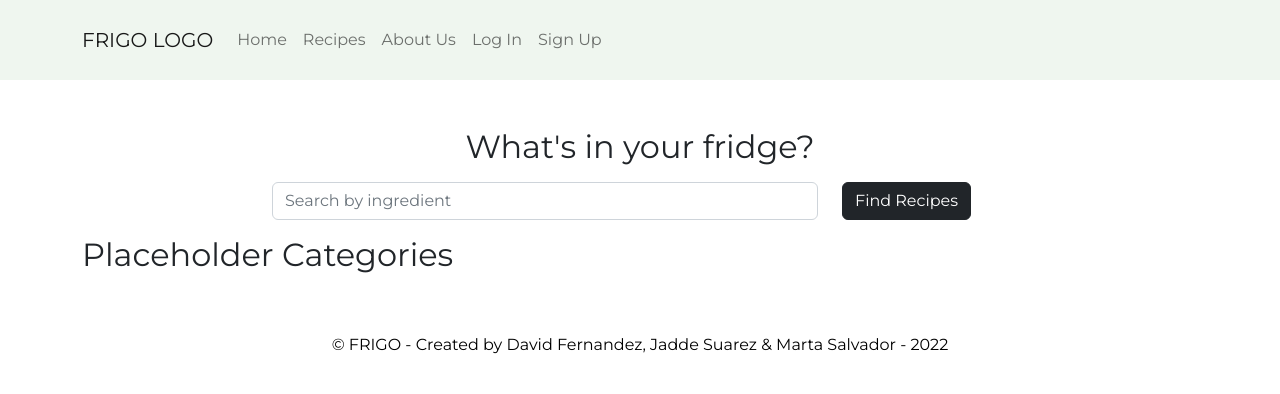
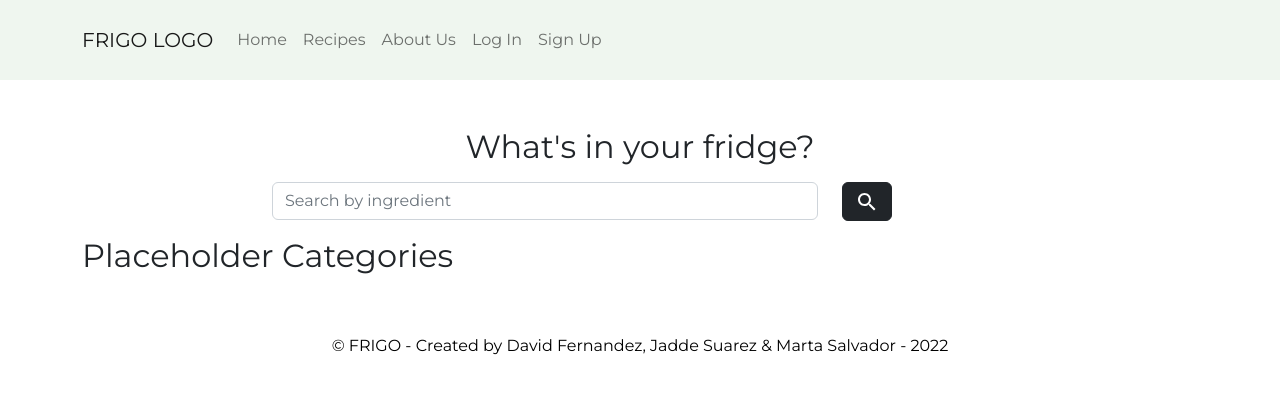
Before and after one commit to David-Fernandez-Lopez/FRIGO-client, a React (Create React App) app: page / in a window 1280 px wide. Shown: the top 394 px of the page. Built offline with nearby package versions, Linux system fonts and the light colour scheme; no server answers.

Commit message:
seacrhBar

```diff
--- a/package.json
+++ b/package.json
@@ -3,6 +3,10 @@
   "version": "0.1.0",
   "private": true,
   "dependencies": {
+    "@emotion/react": "^11.10.5",
+    "@emotion/styled": "^11.10.5",
+    "@mui/icons-material": "^5.10.16",
+    "@mui/material": "^5.10.17",
     "@testing-library/jest-dom": "^5.16.5",
     "@testing-library/react": "^13.4.0",
     "@testing-library/user-event": "^13.5.0",
--- /dev/null
+++ b/src/components/IngredientsSearchBar/IngredientsSerachBar.jsx
@@ -0,0 +1,48 @@
+import './IngredientsSerachBar.css'
+import { redirect } from "react-router-dom"
+import SearchIcon from '@mui/icons-material/Search'
+import { Form, Button, Row, Col } from "react-bootstrap"
+import { useState } from 'react'
+import { ContactSupportOutlined } from '@mui/icons-material'
+
+const IngredientsSerachBar = ({ setQuery }) => {
+
+    const [inputValue, setInputValue] = useState('')
+    const [queryArr, setqueryArr] = useState([])
+
+    const searchRecipes = e => {
+        setInputValue(e.target.value)
+    }
+
+    const handleSpace = (e) => {
+        if (e.keyCode === 32) {
+            queryArr.push(inputValue)
+            console.log(inputValue)
+            setInputValue('')
+        }
+    }
+
+    const handleFormSubmit = e => {
+        e.preventDefault()
+        setQuery(queryArr.toString())
+    }
+
+    return (
+
+        <Form onSubmit={handleFormSubmit}>
+            <Form.Group className="mb-3" controlId="ingredient">
+                <Row>
+                    <Col md={{ span: 6, offset: 2 }} >
+                        <Form.Control type="text" name="ingredients" value={inputValue} onKeyDown={handleSpace} onChange={searchRecipes} placeholder='Search by ingredient' />
+                    </Col>
+                    <Col md={{ span: 2 }}>
+                        <Button variant="dark" type="submit"><SearchIcon /></Button>
+                    </Col>
+                </Row>
+            </Form.Group>
+        </Form>
+    )
+
+}
+
+export default IngredientsSerachBar
--- a/src/pages/Home/HomePage.jsx
+++ b/src/pages/Home/HomePage.jsx
@@ -1,28 +1,45 @@
-import { Container, Form, Button, Row, Col } from "react-bootstrap"
-import { useState, useEffect, useContext } from "react"
+import { Container } from "react-bootstrap"
+import { useState, useEffect } from 'react'
 import Category from "../../components/Category/Category"
 import UserMessage from "../../components/UserMessage/UserMessage"
+import IngredientsSerachBar from "../../components/IngredientsSearchBar/IngredientsSerachBar"
+import spoonacularService from "../../services/spoonacular.service"
 import './HomePage.css'
+import { PartyMode } from "@mui/icons-material"
 
 
-const homePage = () => {
+const HomePage = () => {
+
+    const [query, setQuery] = useState('')
+    const [recipesToSerach, setrecipesToSerach] = useState([])
+
+    const loadData = () => {
+
+        const paramsObj = { query: query, number: '1' }
+        const searchParams = new URLSearchParams(paramsObj)
+
+        spoonacularService
+            .getRecipeByIngredients(searchParams.toString())
+            .then(({ data }) => {
+                setrecipesToSerach(data)
+                console.log('data', data)
+            })
+            .catch(err => console.log(err))
+    }
+
+    console.log('estoy en el padre', query)
+
+    useEffect(() => {
+        loadData()
+    }, [query])
+
+
+
 
     return (
         <Container className="homepageForm">
             <h2 className="homepageTitle mb-3">What's in your fridge?</h2>
-
-        <Form >
-                <Form.Group className="mb-3" controlId="ingredient">
-                    <Row>
-                        <Col md={{ span: 6, offset: 2 }} >
-                        <Form.Control type="text" name="ingredient" placeholder='Search by ingredient'/>
-                        </Col>
-                        <Col md={{ span: 2 }}>
-                            <Button variant="dark" type="submit">Find Recipes</Button>
-                        </Col>
-                    </Row>
-            </Form.Group>
-        </Form>
+            <IngredientsSerachBar setQuery={setQuery} />
             {/* <Category /> */}
             <h2>Placeholder Categories</h2>
             <UserMessage />
@@ -31,4 +48,4 @@ const homePage = () => {
     )
 }
 
-export default homePage
+export default HomePage
```
Also changed, not shown: src/components/IngredientsSearchBar/IngredientsSerachBar.css (added), src/components/IngredientsSearchBar/test.jsx (added), 1 other file (tests, documents, lock files or other folders).
